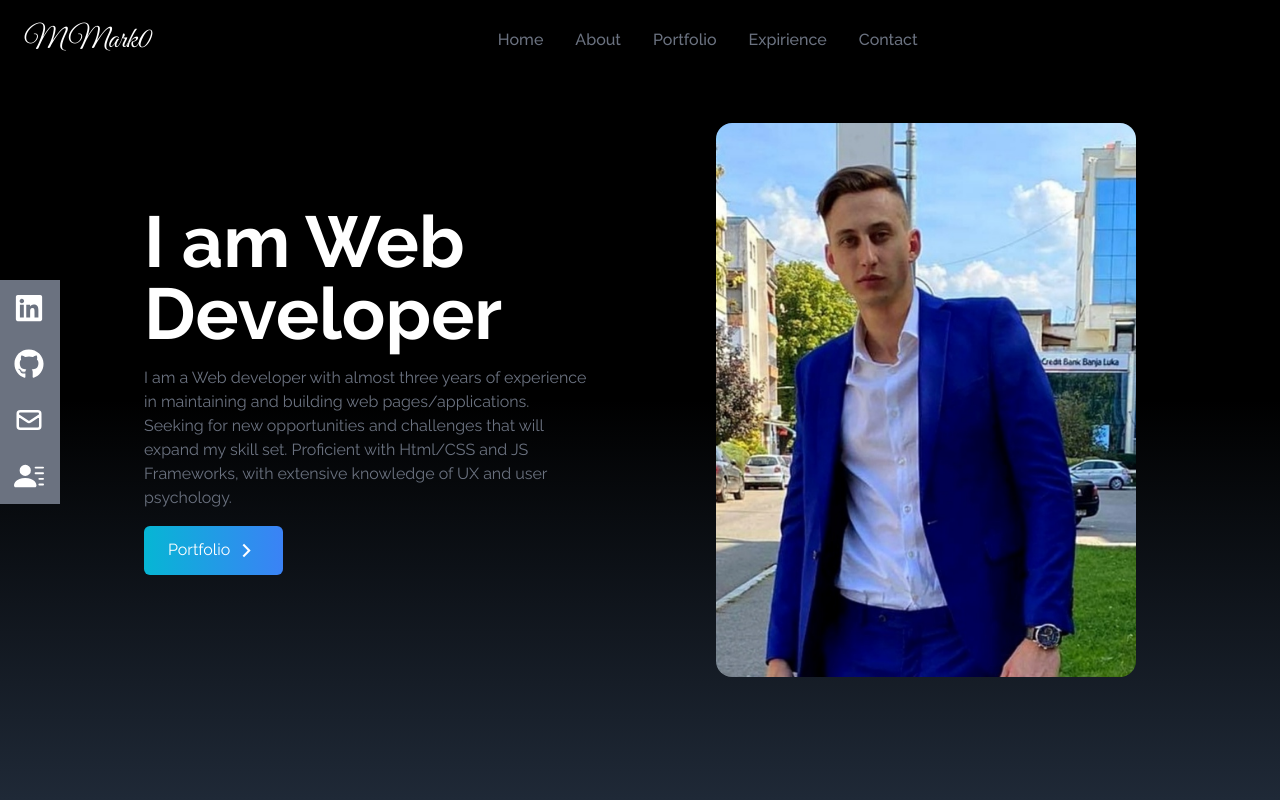
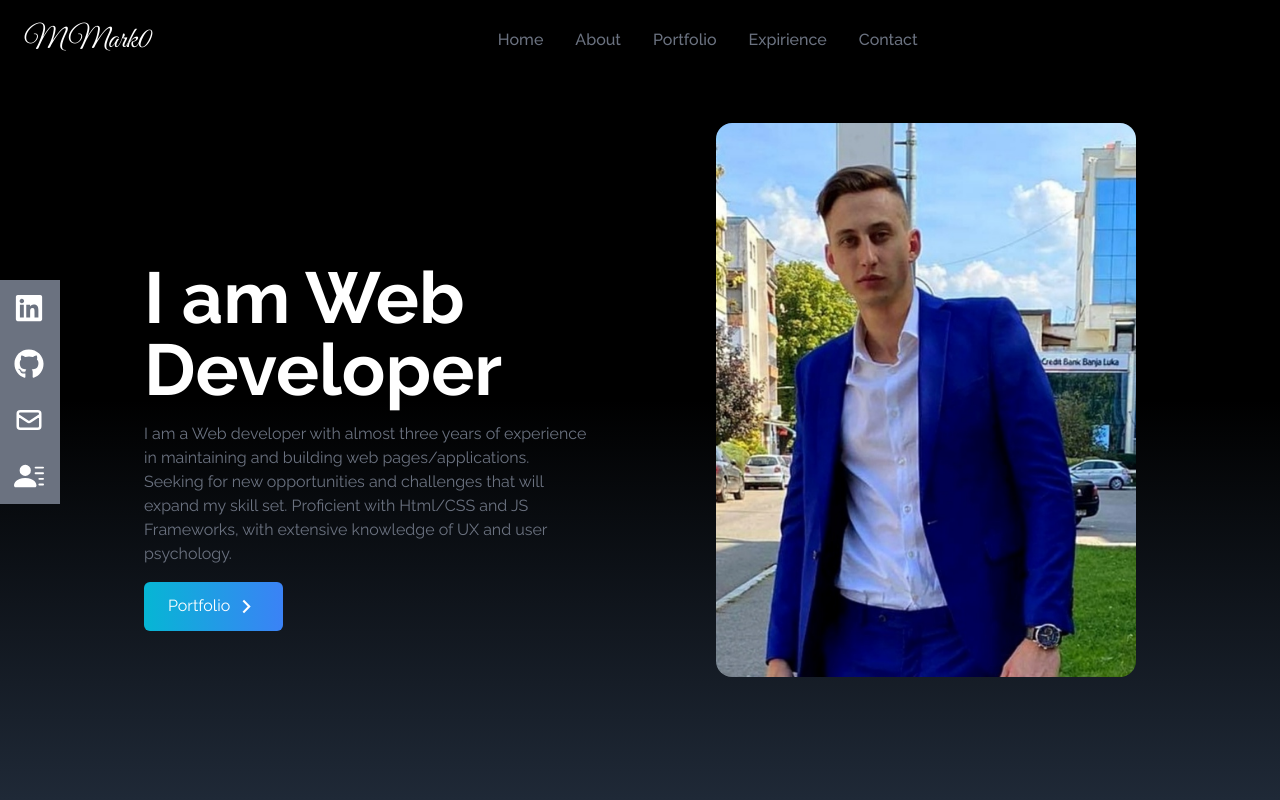
Before and after one commit to markk300/Portfolio, a React (Create React App) app: page / in a window 1280 px wide. Shown: the top 800 px of the page. Built offline with nearby package versions, Linux system fonts and the light colour scheme; a web font is replaced by a local one.

Commit message:
ui change

```diff
--- a/src/components/Home.js
+++ b/src/components/Home.js
@@ -55,7 +55,7 @@
       <div className="max-w-screen-lg mx-auto flex flex-col items-center
       justify-center h-full px-4 md:flex-row">
         <div className="flex flex-col justify-center h-full">
-          <h2 className="text-4xl sm:text-7xl font-bold text-white">I am Web Developer</h2>
+          <h2 className="text-4xl sm:text-7xl font-bold text-white mt-28 ">I am Web Developer</h2>
           <p className="text-gray-500 py-4 max-w-md">
             I am a Web developer with almost three years of experience in
             maintaining and building web pages/applications. Seeking for new
```
